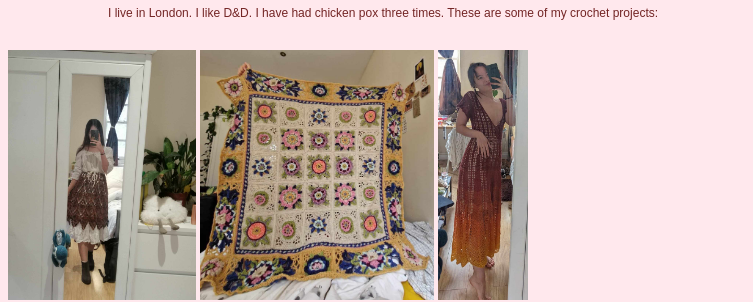
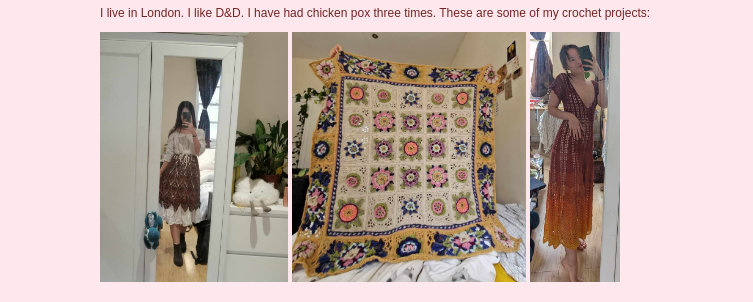
Before and after one commit to KarolineHansen/INST0018_23-24_uczckkh, a plain HTML site: page index.html in a window 1280 px wide. Shown: the part 152-454 px from the top of the page, without its empty margins (0-753 px from the left). Drawn offline with Linux system fonts and the light colour scheme.

Commit message:
Update main.css

```diff
--- a/main.css
+++ b/main.css
@@ -3,24 +3,21 @@ body {
 	background-image: url("lavenderbg.gif");
 	background-position: left bottom;
 	background-repeat: repeat-y;
+	margin-top: 100px;
+	margin-bottom: 100px;
+	margin-right: 100px;
+	margin-left: 100px;
 }
 h1 {
 	font-family: Arial;
 	color: #732525;
 	font-size: 20px
-	margin-top: 100px;
 	margin-bottom: 100px;
-	margin-right: 100px;
-	margin-left: 100px;
 }
 p, li {
 	font-family: Arial;
 	color: #732525;
 	font-size: 12px;
-	margin-top: 30px;
-	margin-bottom: 30px;
-	margin-right: 100px;
-	margin-left: 100px;
 }
 a {
 	font-family: Arial;
```
